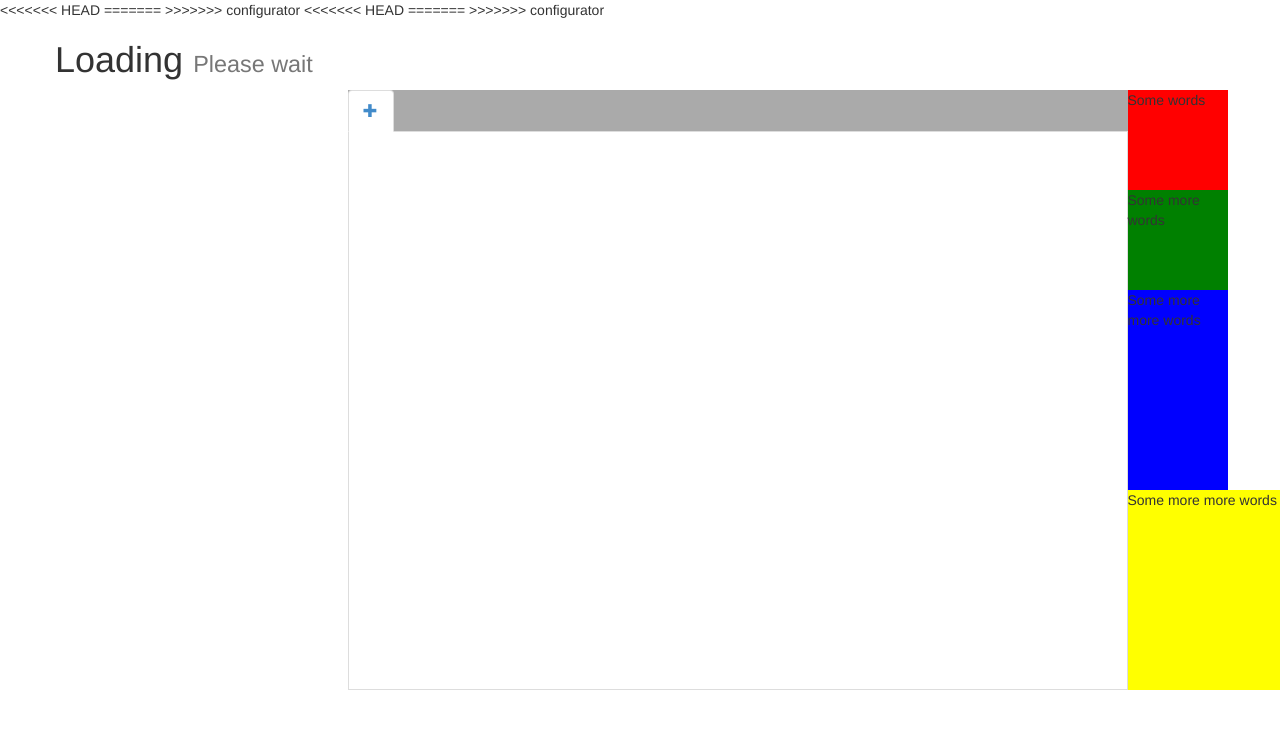
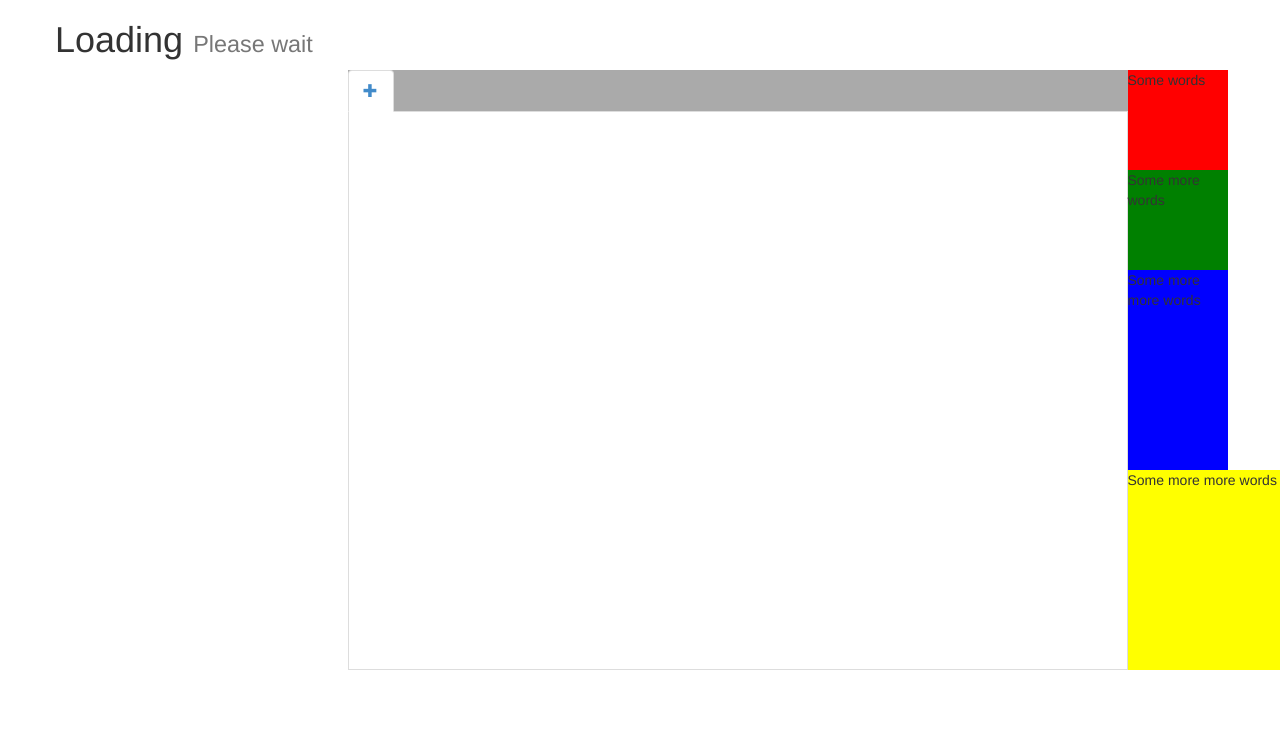
Before and after one commit to blackhydrogen/noop-sewi, a Django app: template templates/sewi/index.html in a window 1280 px wide; the page is wider, and only the part inside the window is pictured. Shown: the top 729 px of that part. Run offline with Django 3.2, Linux system fonts and the light colour scheme; the template is opened without the code that fills it, so the values that code supplies are empty; some libraries are stand-ins or nearby versions.

Commit message:
index.html update

```diff
--- a/templates/sewi/index.html
+++ b/templates/sewi/index.html
@@ -8,11 +8,8 @@
     <link rel="stylesheet" type="text/css" href="{% static "sewi/css/bootstrap.min.css" %}" />
     <link rel="stylesheet" type="text/css" href="{% static "sewi/css/jquery-ui-1.10.3.custom.css" %}" />
     <link rel="stylesheet" type="text/css" href="{% static "sewi/css/videoResourceViewer.css" %}" />
-<<<<<<< HEAD
     <link rel="stylesheet" type="text/css" href="{% static "sewi/css/imageResourceViewer.css" %}" />
     <link rel="stylesheet" type="text/css" href="{% static "sewi/css/tab.css" %}" />
-=======
->>>>>>> configurator
     <link rel="stylesheet" type="text/css" href="{% static "sewi/css/style.css" %}" />
 	{# JavaScript libraries #}
     <script type="text/javascript" src="{% static "sewi/js/lib/lodash.min.js" %}"></script>
@@ -25,11 +22,8 @@
     <script type="text/javascript" src="{% static "sewi/js/app/configuratorElement.js" %}"></script>
     <script type="text/javascript" src="{% static "sewi/js/app/tab.js" %}"></script>
     <script type="text/javascript" src="{% static "sewi/js/app/videoResourceViewer.js" %}"></script>
-<<<<<<< HEAD
     <script type="text/javascript" src="{% static "sewi/js/app/imageResourceViewer.js" %}"></script>
     <script type="text/javascript" src="{% static "sewi/js/app/audioResourceViewer.js" %}"></script>
-=======
->>>>>>> configurator
     <script type="text/javascript" src="{% static "sewi/js/app/configurator.js" %}"></script>
     <script type="text/javascript" src="{% static "sewi/js/app/main.js" %}"></script>
   </head>
```
